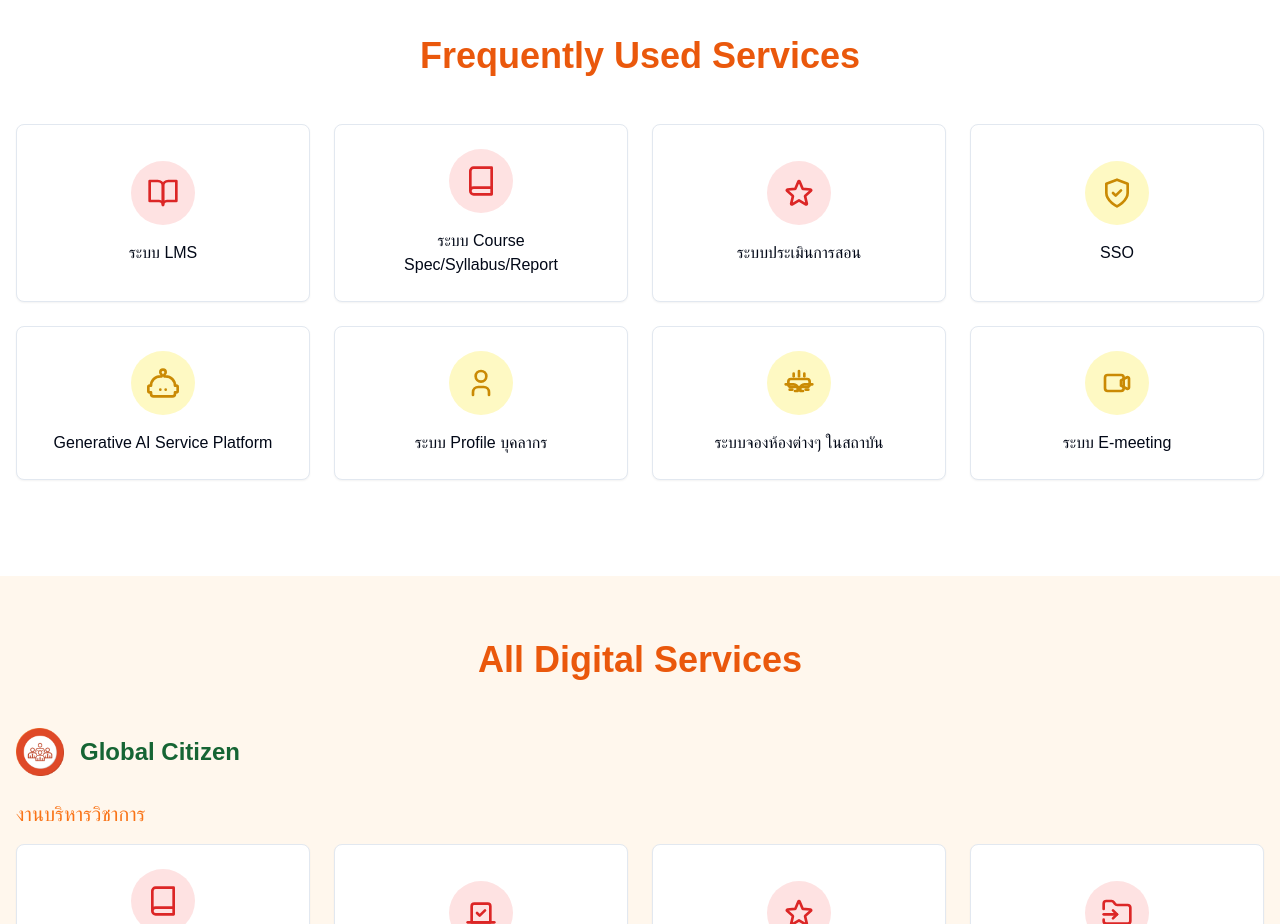
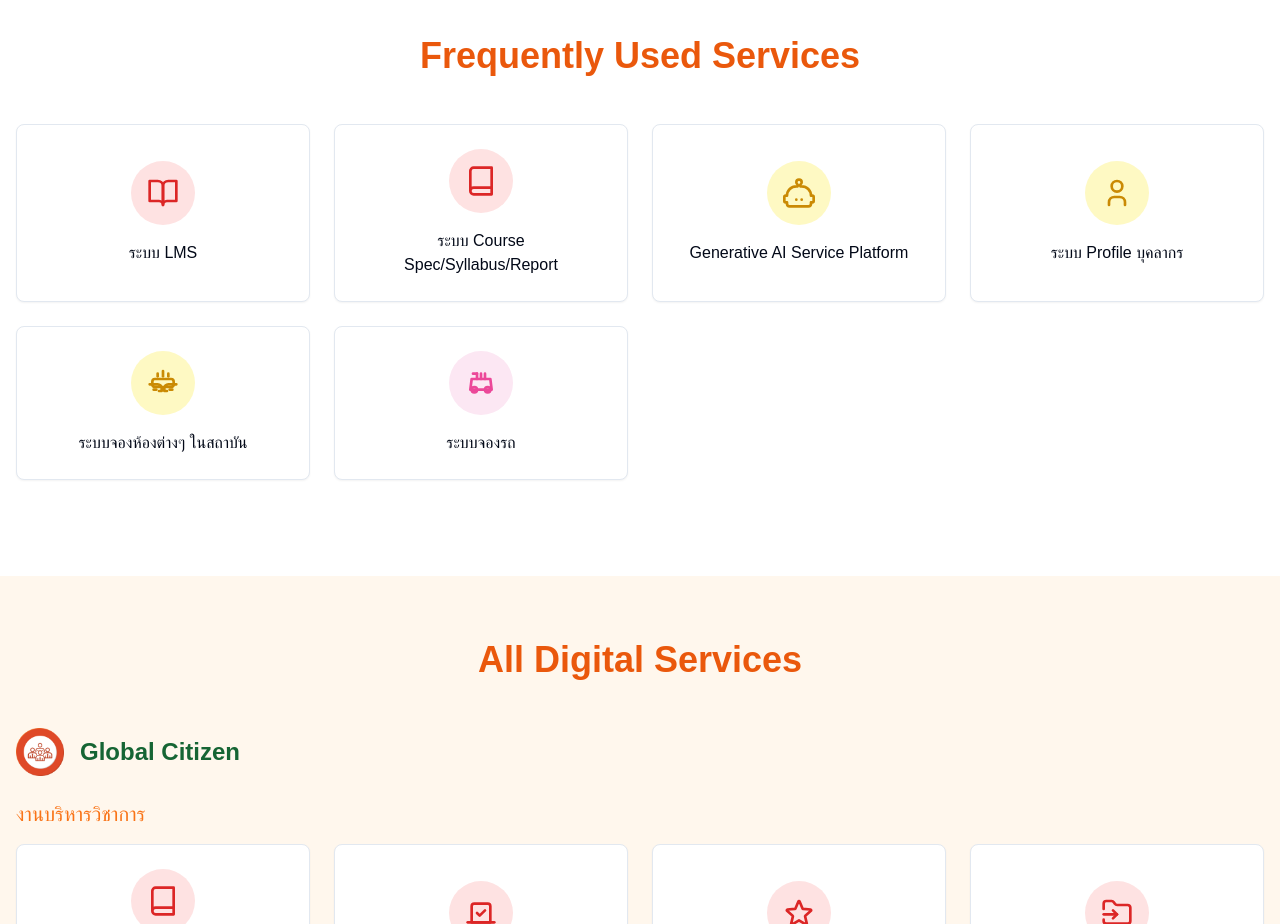
Before and after one commit to ObeOne-KMITL/kdmc, a Next.js app: page / in a window 1280 px wide. Shown: the part 1320-2244 px from the top of the page. Built offline with nearby package versions, Linux system fonts and the light colour scheme; a web font is replaced by a local one.

Commit message:
feat: update frequently used services section
Remove outdated services and add new service with icon and color.

Co-authored-by: null <73372869+ObeOne-KMITL@users.noreply.github.com>

```diff
--- a/app/page.tsx
+++ b/app/page.tsx
@@ -118,18 +118,6 @@ export default function Home() {
               colorVariant="light-maroon"
             />
             <ServiceCard
-              title="ระบบประเมินการสอน"
-              icon={<EvaluationIcon className="h-8 w-8" />}
-              url="https://ces.kmitl.ac.th/"
-              colorVariant="light-maroon"
-            />
-            <ServiceCard
-              title="SSO"
-              icon={<SSOIcon className="h-8 w-8" />}
-              url="https://sso.kmitl.ac.th/realms/kmitl/account"
-              colorVariant="light-yellow"
-            />
-            <ServiceCard
               title="Generative AI Service Platform"
               icon={<AIIcon className="h-8 w-8" />}
               url="https://ai.kmitl.ac.th/"
@@ -148,10 +136,10 @@ export default function Home() {
               colorVariant="light-yellow"
             />
             <ServiceCard
-              title="ระบบ E-meeting"
-              icon={<ZoomIcon className="h-8 w-8" />}
-              url="https://emeeting.kmitl.ac.th/"
-              colorVariant="light-yellow"
+              title="ระบบจองรถ"
+              icon={<EVIcon className="h-8 w-8" />}
+              url="https://vehicle.kmitl.ac.th/"
+              colorVariant="light-pink"
             />
           </div>
         </div>
```
